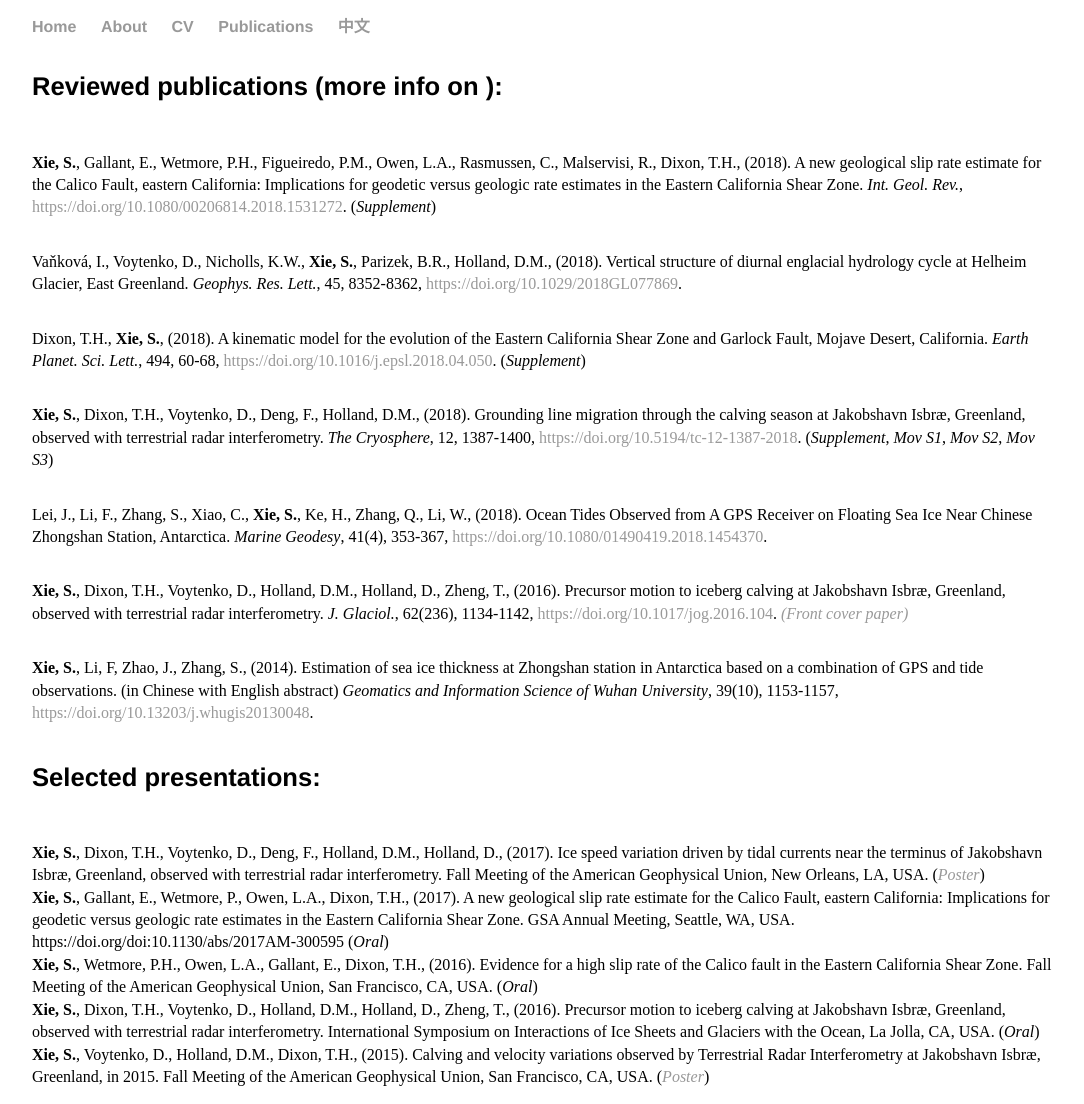
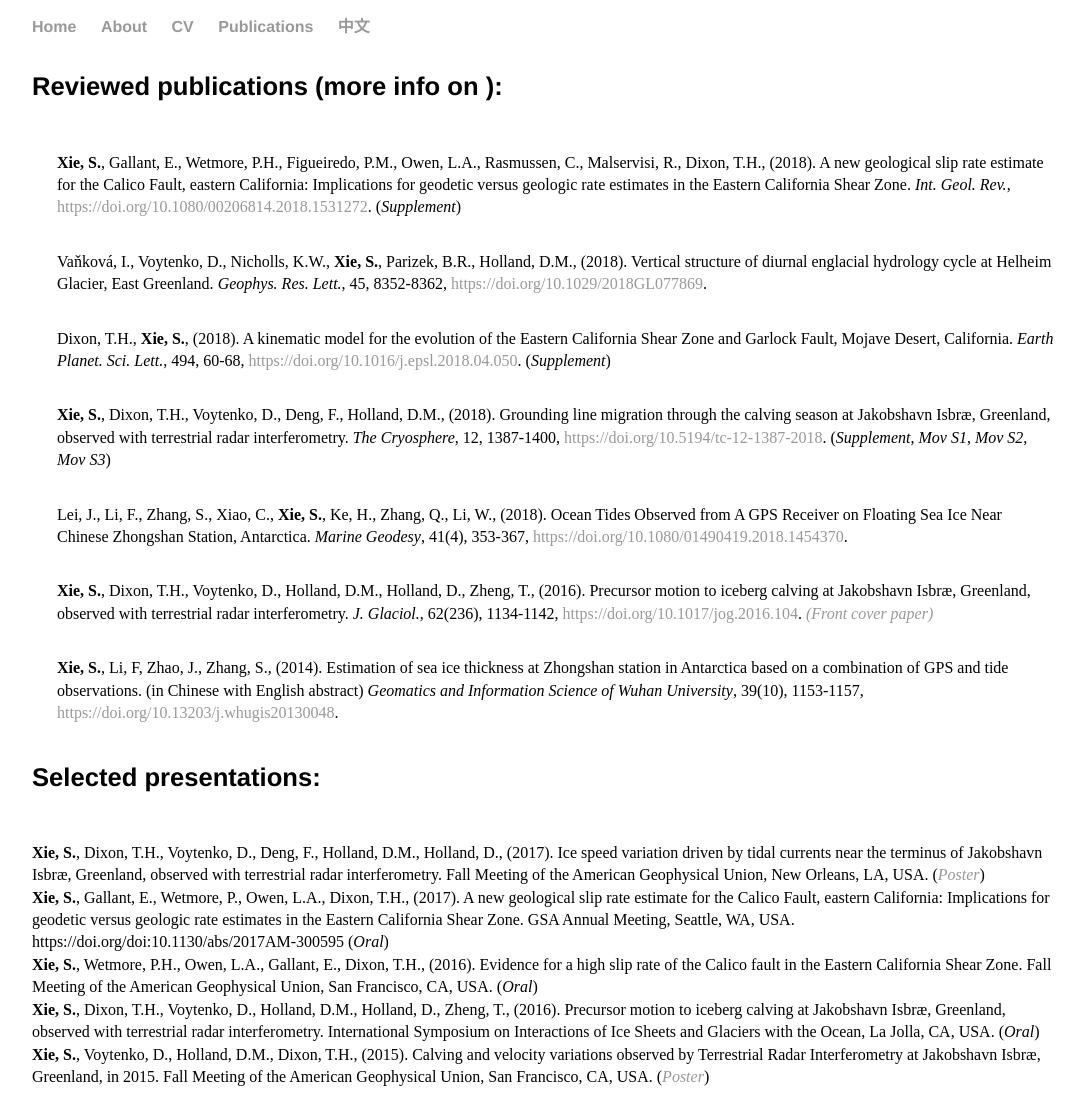
Before and after one commit to suruixie/suruixie.github.io, a Jekyll site: the page built from publications/index.html, in a window 1280 px wide. Shown: the whole page, without its empty margins (96-1180 px from the left). Built offline with Jekyll 4.4.1, drawn with Linux system fonts in a browser that asks for light colours; a style sheet for code colours, icons or effects is not loaded.

Commit message:
Update main.css

```diff
--- a/css/main.css
+++ b/css/main.css
@@ -36,8 +36,8 @@ p {
 }
 
 .publist {
-    text-indent: -25px  each-line;
-    margin-left: 25px each-line;
+    text-indent: -25px  each-paragraph;
+    margin-left: 25px;
 }
 
 .image-div {
```
